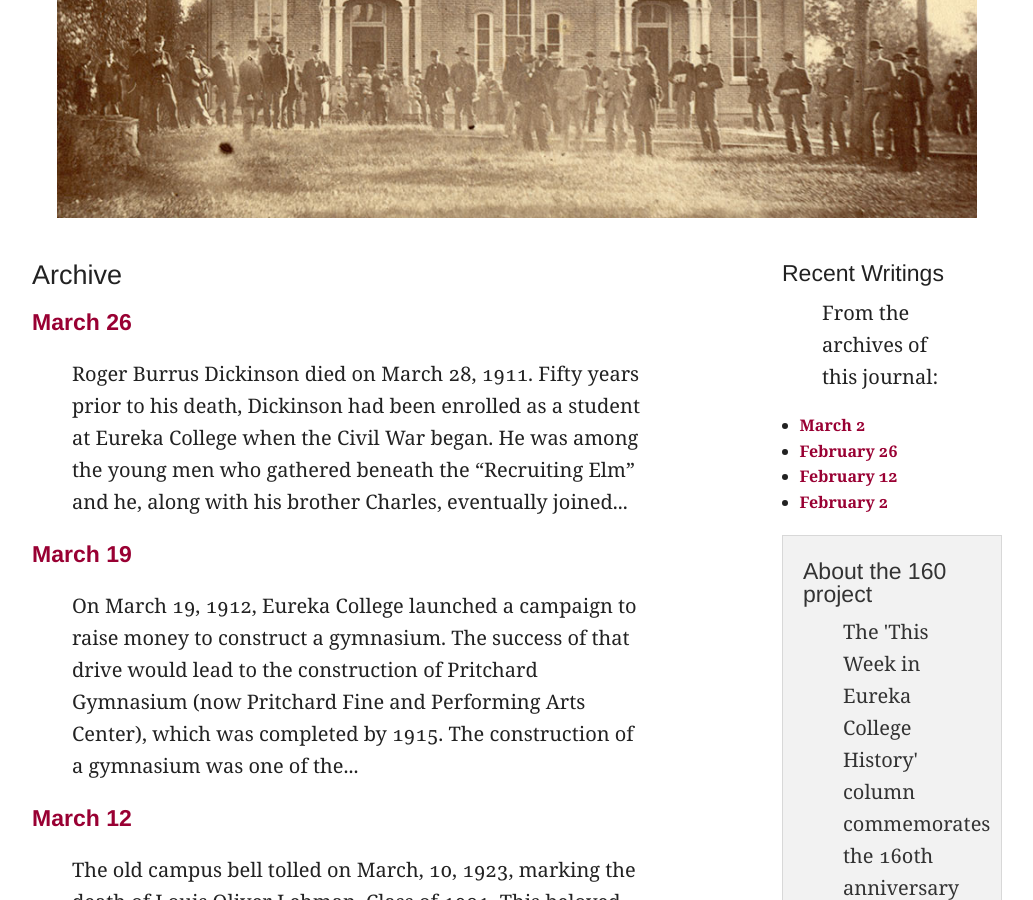
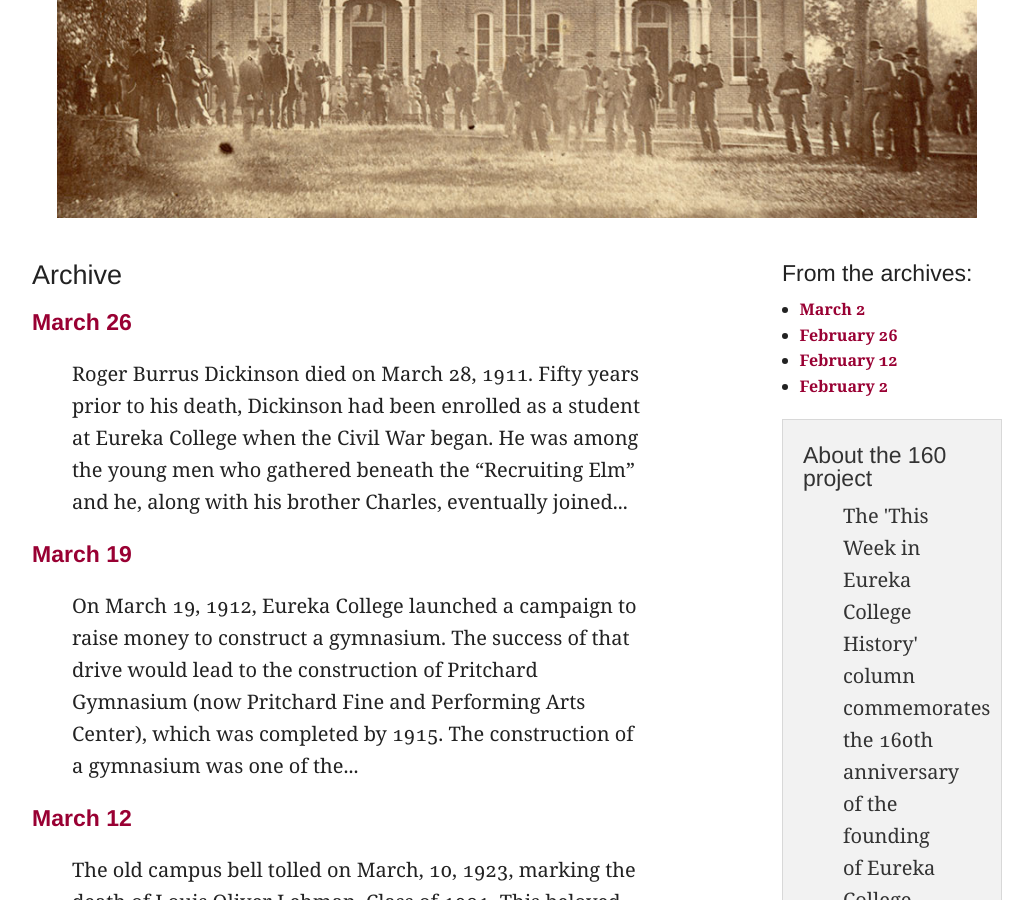
Before and after one commit to dwysefisher/160-blog, a Jekyll site: the page built from archive.html, in a window 1280 px wide and 900 px high, scrolled down 509 px. Shown: the whole window, without its empty margins (123-1156 px from the left). Built offline with Jekyll 4.4.1, drawn with Linux system fonts in a browser that asks for light colours; nearby versions of some CDN libraries; library files that are not in the unit come from our copies; Markdown is read by kramdown in place of the engine named in the settings.

Commit message:
updated content and links

```diff
--- a/archive.html
+++ b/archive.html
@@ -17,8 +17,7 @@
    </div>
 
   <div class="medium-3 columns">
-    <h4>Recent Writings</h4>
-    <p>From the archives of this journal:</p>
+    <h4>From the archives:</h4>
     <ul class="disc">
     {% for post in site.posts offset: 3 limit: 10 %}
       <li><a href="{{ site.baseurl }}{{ post.url }}">{{ post.title }}</a></li>
@@ -28,8 +27,8 @@
      <section class="small">
       <h4>About the 160 project</h4>
       <p>The 'This Week in Eureka College History' column commemorates the 160th anniversary of the founding of Eureka College on Feb. 6, 1855. The column is scheduled to run weekly through Feb. 6, 2016.</p>
-      <p><a href="/blog/archive.html">See the full archive</a></p>
-     <p><a href="/feed.xml">Subscribe to Feed</a></p>
+      <p><a href="/160/blog/archive.html">See the full archive</a></p>
+     <p><a href="/160/feed.xml">Subscribe to Feed</a></p>
      </section>
     </div>
   </div>
```
